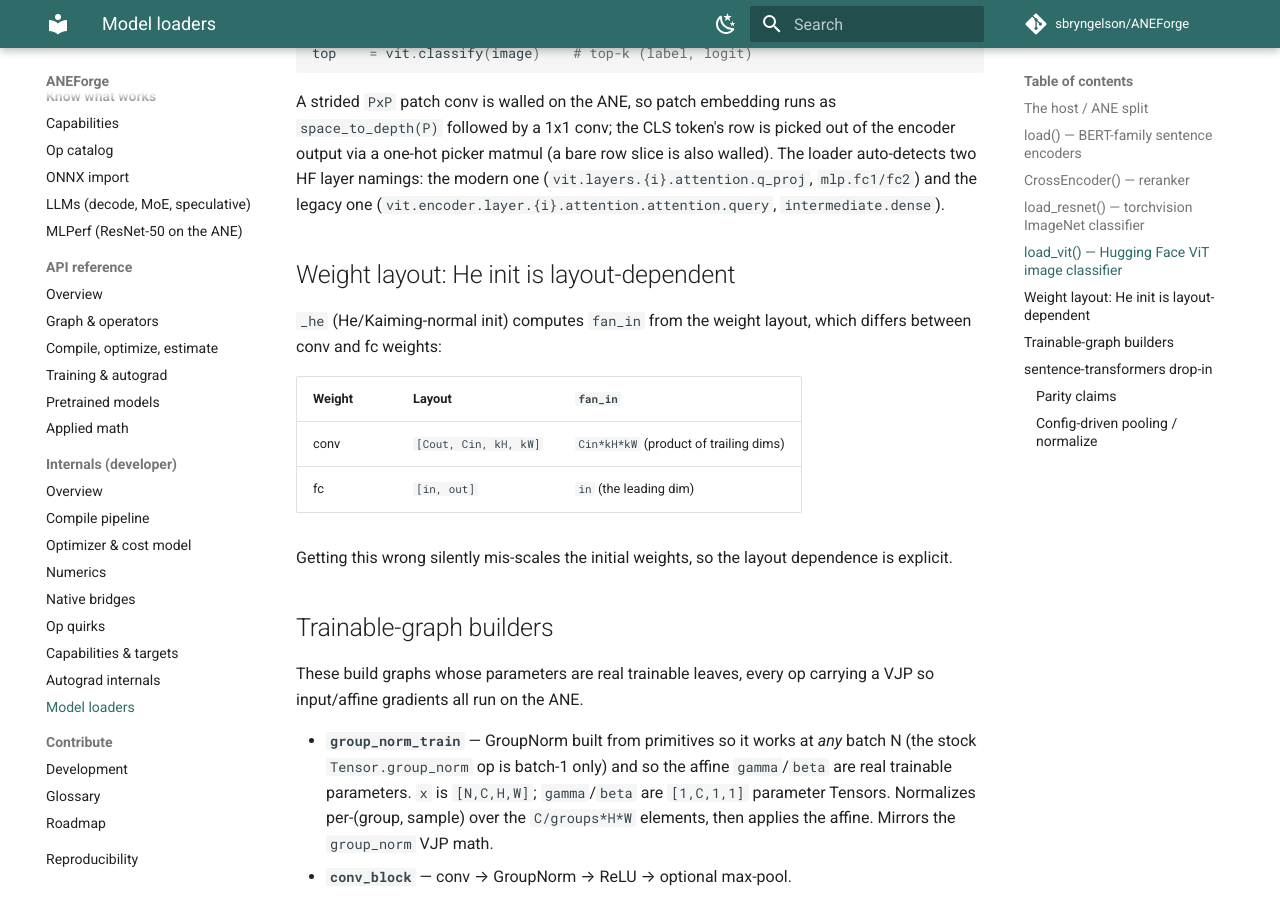
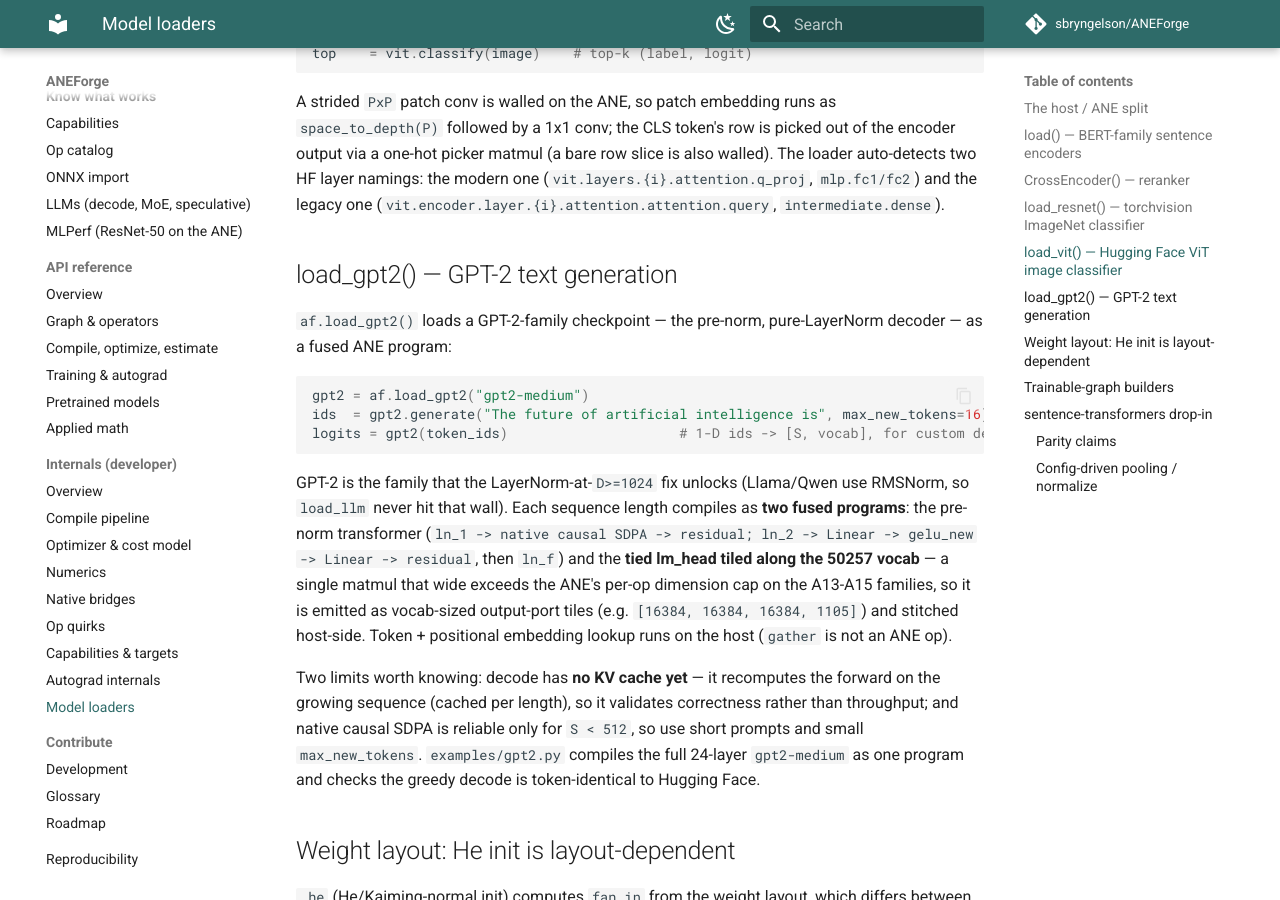
Before and after one commit to sbryngelson/ANEForge, an MkDocs documentation site: the page built from docs/developer/models.md, in a window 1280 px wide and 900 px high, scrolled down 2224 px. Built offline with MkDocs 1.6.1 and Material for MkDocs 9.7.7, drawn with Linux system fonts in a browser that asks for light colours; comment, search, counter and statistics services are not loaded.

Commit message:
docs: list Mistral in the LLM scope and document load_gpt2() (#213)
Two loaders shipped without a docs entry:

- Mistral (#206) landed in the llm.py adapters but the docs/llm.md Scope
  section still listed only Llama/Qwen, Gemma, MoE, and hybrid. Add Mistral
  (GQA + sliding window).
- GPT-2 (#210, af.load_gpt2 / af.GPT2) had no section in docs/developer/models.md,
  which documents every other shipped loader (load, CrossEncoder, load_resnet,
  load_vit). Add a load_gpt2() section: the two-program split, the vocab-tiled
  tied lm_head, and the two limits (no KV cache yet; native SDPA needs S < 512).

Docs-only; mkdocs build clean.

````diff
--- a/docs/developer/models.md
+++ b/docs/developer/models.md
@@ -71,6 +71,20 @@
 
 A strided `PxP` patch conv is walled on the ANE, so patch embedding runs as `space_to_depth(P)` followed by a 1x1 conv; the CLS token's row is picked out of the encoder output via a one-hot picker matmul (a bare row slice is also walled). The loader auto-detects two HF layer namings: the modern one (`vit.layers.{i}.attention.q_proj`, `mlp.fc1/fc2`) and the legacy one (`vit.encoder.layer.{i}.attention.attention.query`, `intermediate.dense`).
 
+## load_gpt2() — GPT-2 text generation
+
+`af.load_gpt2()` loads a GPT-2-family checkpoint — the pre-norm, pure-LayerNorm decoder — as a fused ANE program:
+
+```python
+gpt2 = af.load_gpt2("gpt2-medium")
+ids  = gpt2.generate("The future of artificial intelligence is", max_new_tokens=16)  # greedy; returns token ids
+logits = gpt2(token_ids)                     # 1-D ids -> [S, vocab], for custom decoding
+```
+
+GPT-2 is the family that the LayerNorm-at-`D>=1024` fix unlocks (Llama/Qwen use RMSNorm, so `load_llm` never hit that wall). Each sequence length compiles as **two fused programs**: the pre-norm transformer (`ln_1 -> native causal SDPA -> residual; ln_2 -> Linear -> gelu_new -> Linear -> residual`, then `ln_f`) and the **tied lm_head tiled along the 50257 vocab** — a single matmul that wide exceeds the ANE's per-op dimension cap on the A13-A15 families, so it is emitted as vocab-sized output-port tiles (e.g. `[16384, 16384, 16384, 1105]`) and stitched host-side. Token + positional embedding lookup runs on the host (`gather` is not an ANE op).
+
+Two limits worth knowing: decode has **no KV cache yet** — it recomputes the forward on the growing sequence (cached per length), so it validates correctness rather than throughput; and native causal SDPA is reliable only for `S < 512`, so use short prompts and small `max_new_tokens`. `examples/gpt2.py` compiles the full 24-layer `gpt2-medium` as one program and checks the greedy decode is token-identical to Hugging Face.
+
 ## Weight layout: He init is layout-dependent
 
 `_he` (He/Kaiming-normal init) computes `fan_in` from the weight layout, which differs between conv and fc weights:
````
Also changed, not shown: docs/llm.md (+2 -2 lines).
